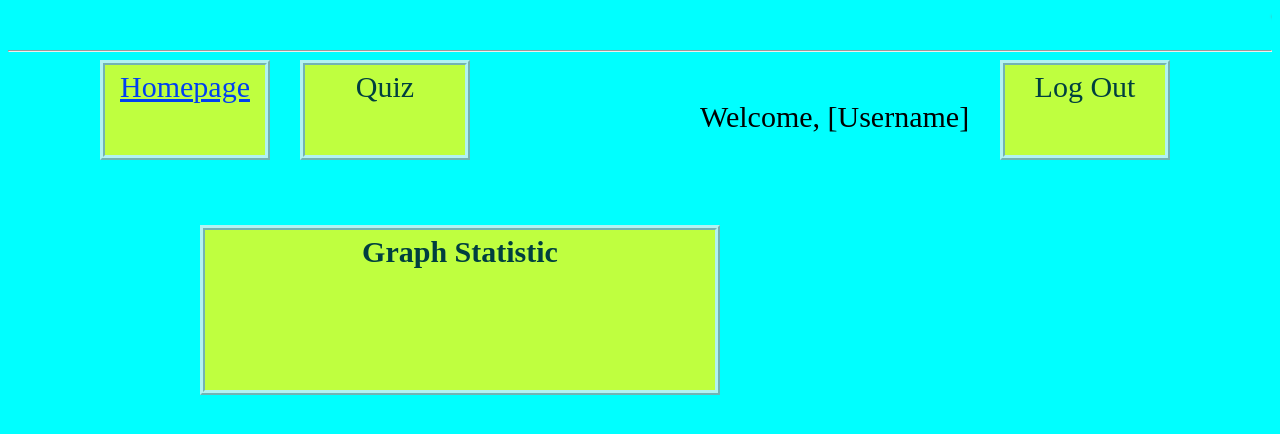
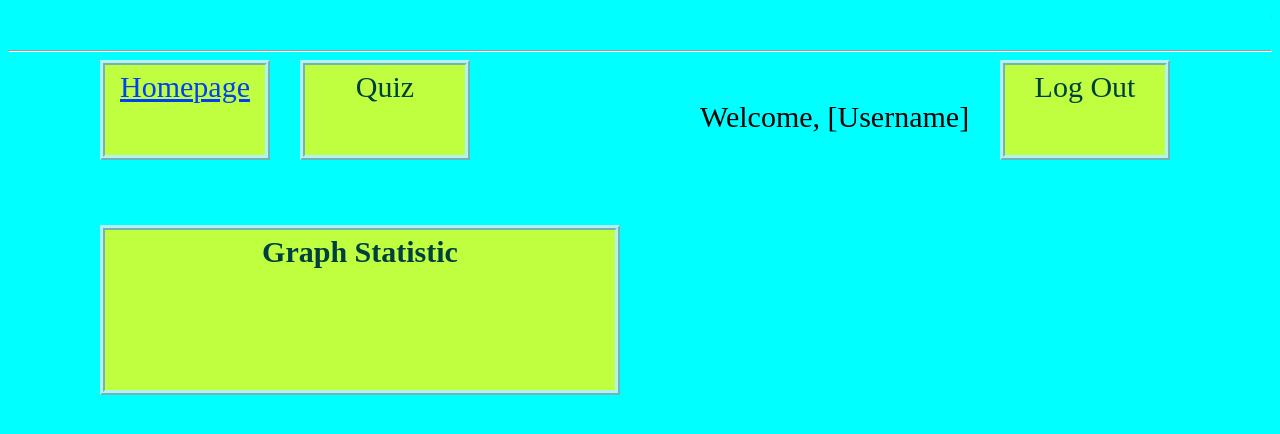
Before and after one commit to QuizPath/QuizPath.github.io, a PHP site: page / in a window 1280 px wide. Shown: the top 434 px of the page. Run offline with PHP 8.4, Linux system fonts and the light colour scheme.

Commit message:
Update style.css

```diff
--- a/style.css
+++ b/style.css
@@ -79,7 +79,7 @@ position:absolute;
     padding-bottom: 5px;
     padding-left: 5px;
 	top:200px;
-	left:200px;
+	left:100px;
 	border-width:5px;
     border-style:ridge;
 	}
```
